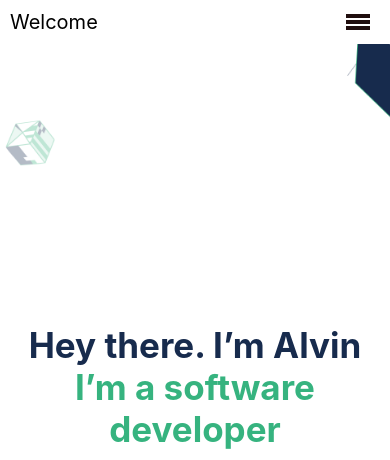
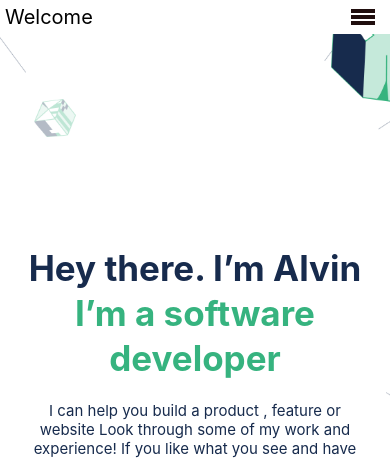
Before and after one commit to alvinlouis29/personal-portfolio, a plain HTML site: page index.html in a window 390 px wide. Shown: the top 460 px of the page. Drawn offline with Linux system fonts and the light colour scheme.

Commit message:
reduce white space as in navigation

```diff
--- a/style.css
+++ b/style.css
@@ -136,7 +136,7 @@ a {
   .menu {
     display: flex;
     flex-basis: 50%;
-    padding: 10px;
+    padding: 5px;
   }
 
   .menu-logo {
@@ -181,11 +181,14 @@ a {
 
   .hero {
     padding: 10px;
+    min-height: 85vh;
     background-position: center;
   }
 
   .primary h2 {
+    margin: 0;
     font-size: 35px;
+    line-height: 45px;
   }
 
   .support {
```
